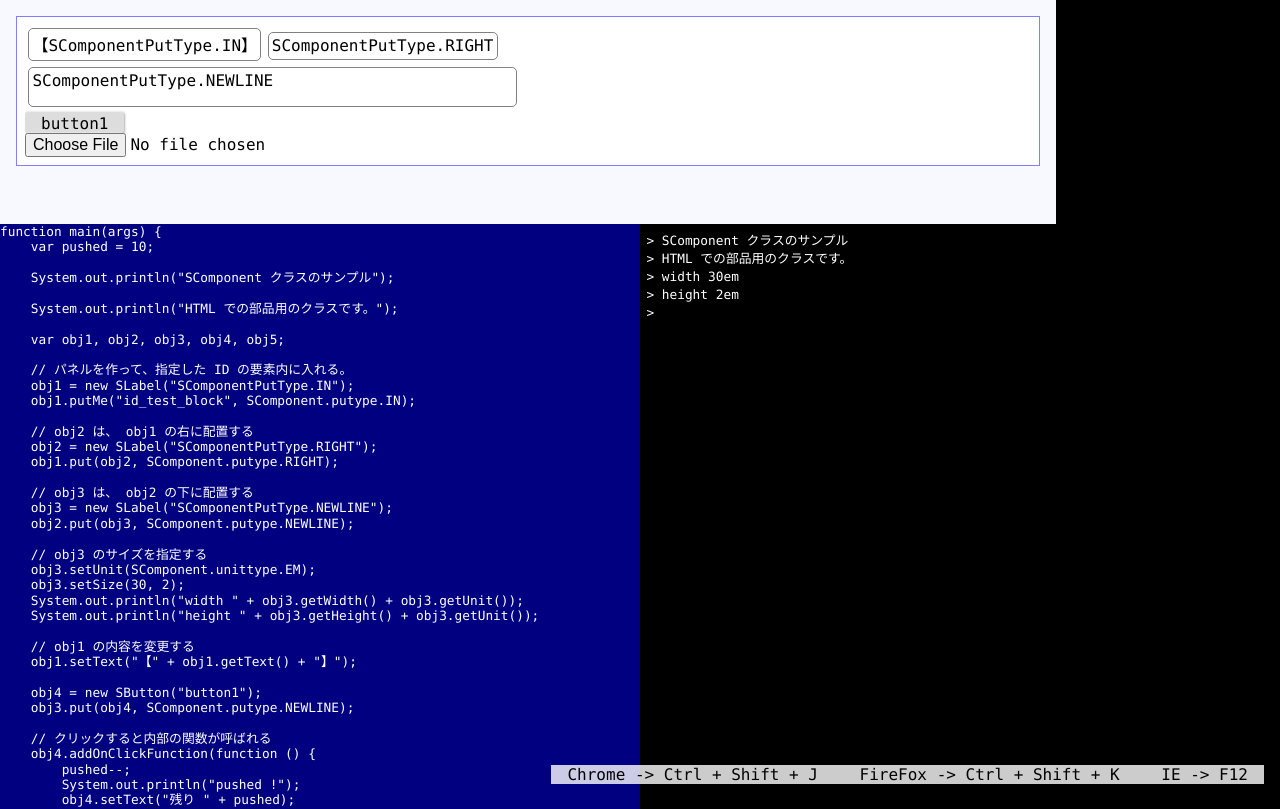
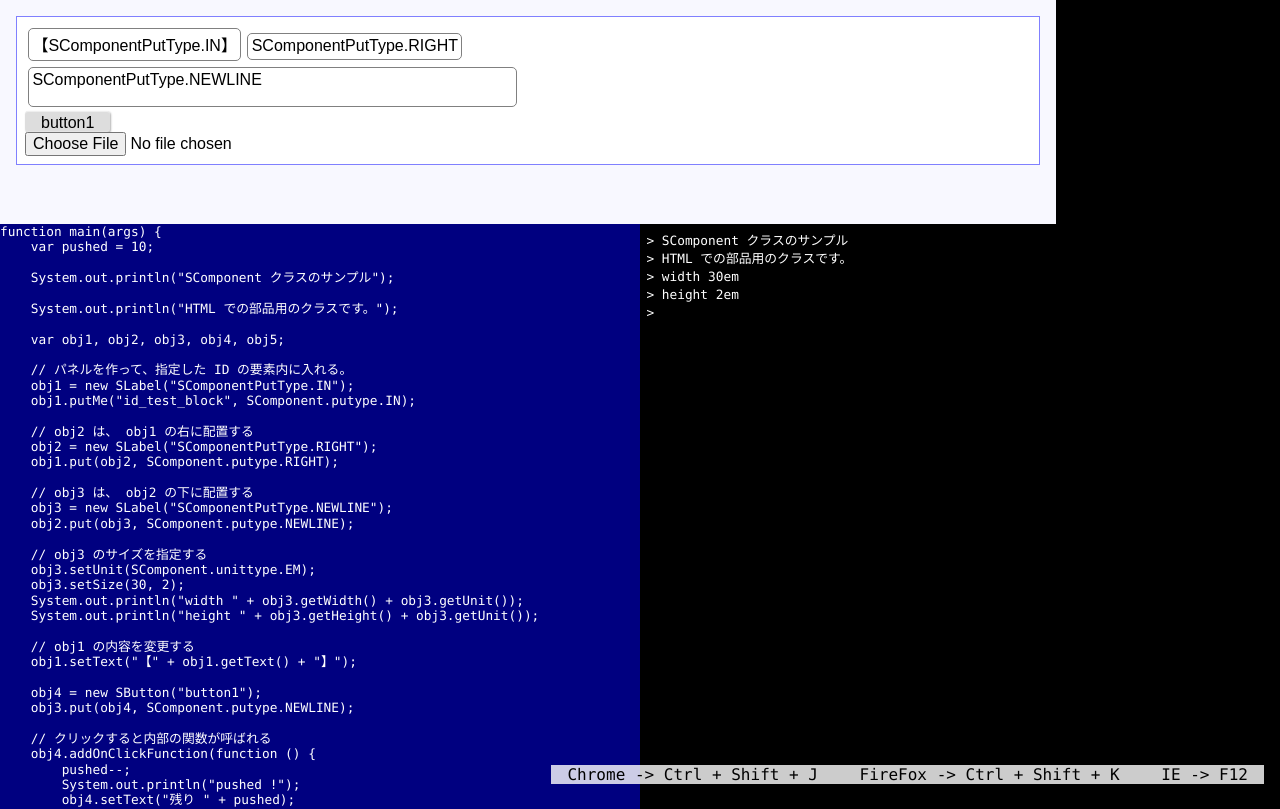
Before and after one commit to natade-jp/SenkoWSH, a plain HTML site: page docs/samples/SComponent/index.html in a window 1280 px wide. Shown: the top 809 px of the page. Drawn offline with Linux system fonts and the light colour scheme.

Commit message:
フォントをかっこよくした

```diff
--- a/docs/library/SenkoLib/SComponent.css
+++ b/docs/library/SenkoLib/SComponent.css
@@ -1,6 +1,6 @@
 
 .SCOMPONENT_Component {
-	font-family:	Consolas, Courier New, Courier, Monaco, monospace;
+	font-family:	"ヒラギノ角ゴ ProN W3", "Hiragino Kaku Gothic ProN", "游ゴシック", YuGothic, "メイリオ", Meiryo, sans-serif;
 	font-size:		1em;
 	font-weight:	normal;
 }
```
